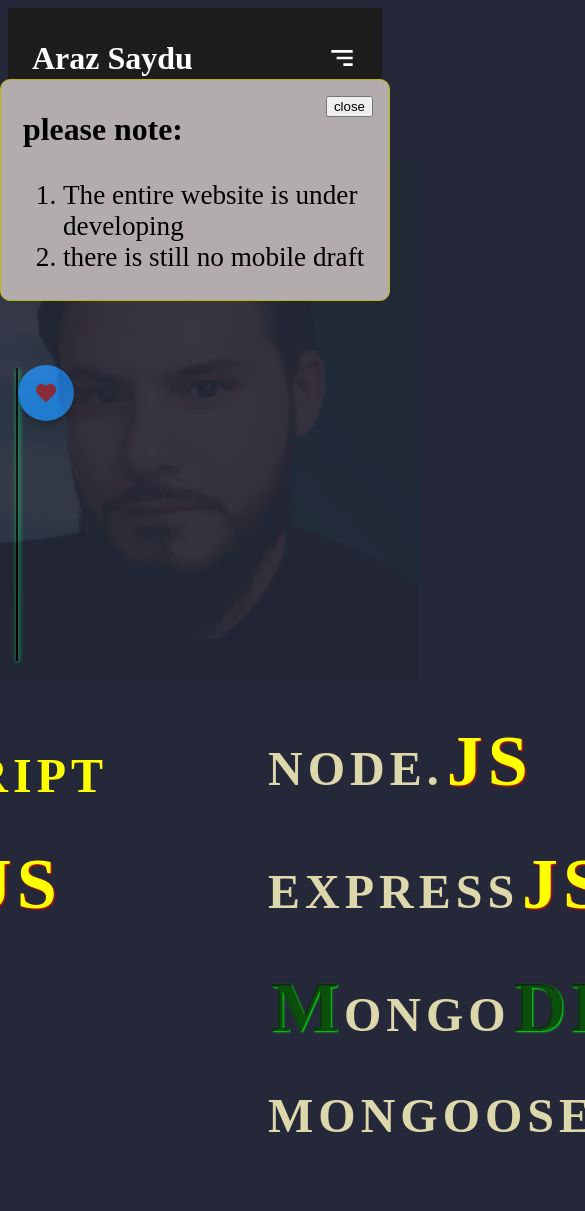
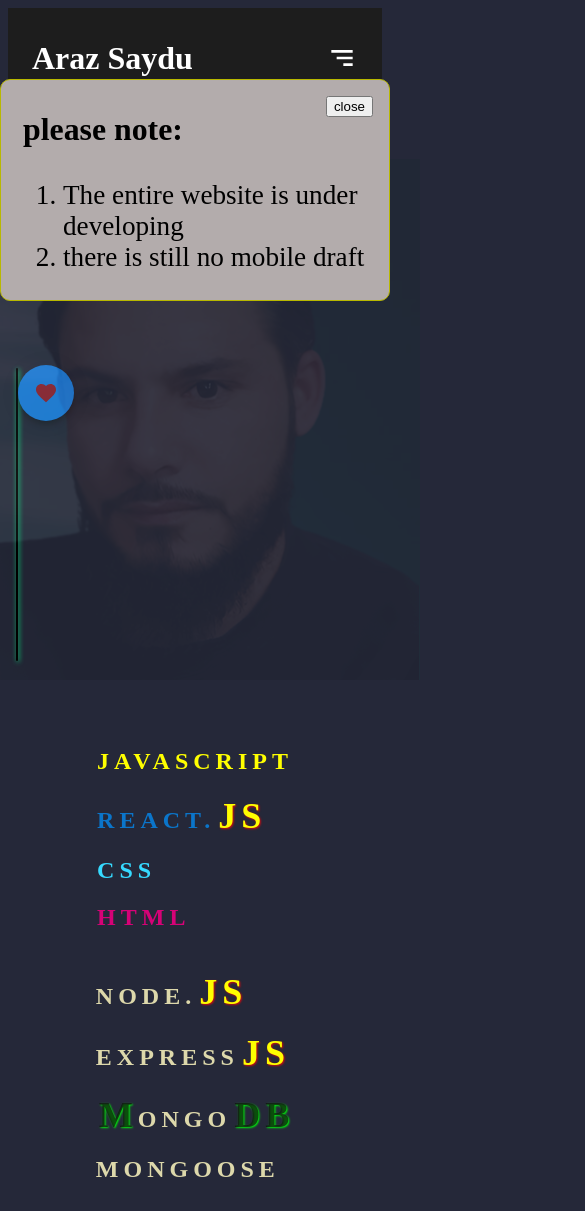
Before and after one commit to arasaa/Araz-Saydu, a React (Create React App) app: page / in a window 390 px wide. Shown: the top 1211 px of the page, 585 px wide, since content can reach past the window. Built offline with nearby package versions, Linux system fonts and the light colour scheme; a web font is replaced by a local one.

Commit message:
first mobile design

```diff
--- a/src/components/header/stickySidebar.css
+++ b/src/components/header/stickySidebar.css
@@ -27,3 +27,8 @@
   position: absolute;
   left: 0.1em;
 }
+
+/* media */
+@media (min-width: 220px) and (max-width: 600px) {
+
+}
--- a/src/pages/home/Home.jsx
+++ b/src/pages/home/Home.jsx
@@ -29,6 +29,9 @@ const Home = () => {
       <h1 className="skill-JAVA center"><span className="react">React.</span><span className="j">js</span></h1>
       <h1 className="skill-JAVA center css">CSS</h1>
       <h1 className="skill-JAVA center html">HTML</h1>
+     {/* </div>
+     <p className="backend">backend</p>
+     <div> */}
      </div>
      <div className="skill-div2">
      <h1 className="skill-backend center2">node.<span className="j">js</span></h1>
--- a/src/pages/home/home.css
+++ b/src/pages/home/home.css
@@ -8,8 +8,6 @@ body {
 .defines-Head{
     display: flex;
     justify-content: center;
-    /* align-items: center; */
-    /* min-height: 100vh; */
     background: #252839;
 }
 
@@ -161,3 +159,30 @@ body {
 .center2:hover::after{
     transform: scale(1, 1);
 }
+
+/* media */
+@media (min-width: 220px) and (max-width: 600px) {
+    .skill-container{
+        display:flex;
+        justify-content: center;
+        align-items: center;
+        flex-direction: column;
+    }
+    .skill-div{
+        /* color: white; */
+        margin-top: 3em;
+        margin-bottom: -10em;
+        font-size: 1em;
+        font-family: 'Architects Daughter', cursive;
+        text-transform: uppercase;
+        letter-spacing: 5px;
+        /* margin: 0 auto; */
+    }
+    .skill-div2{
+        color: white;
+        font-size: 1em;
+        font-family: 'Architects Daughter', cursive;
+        text-transform: uppercase;
+        letter-spacing: 5px;
+    }
+  }
```
